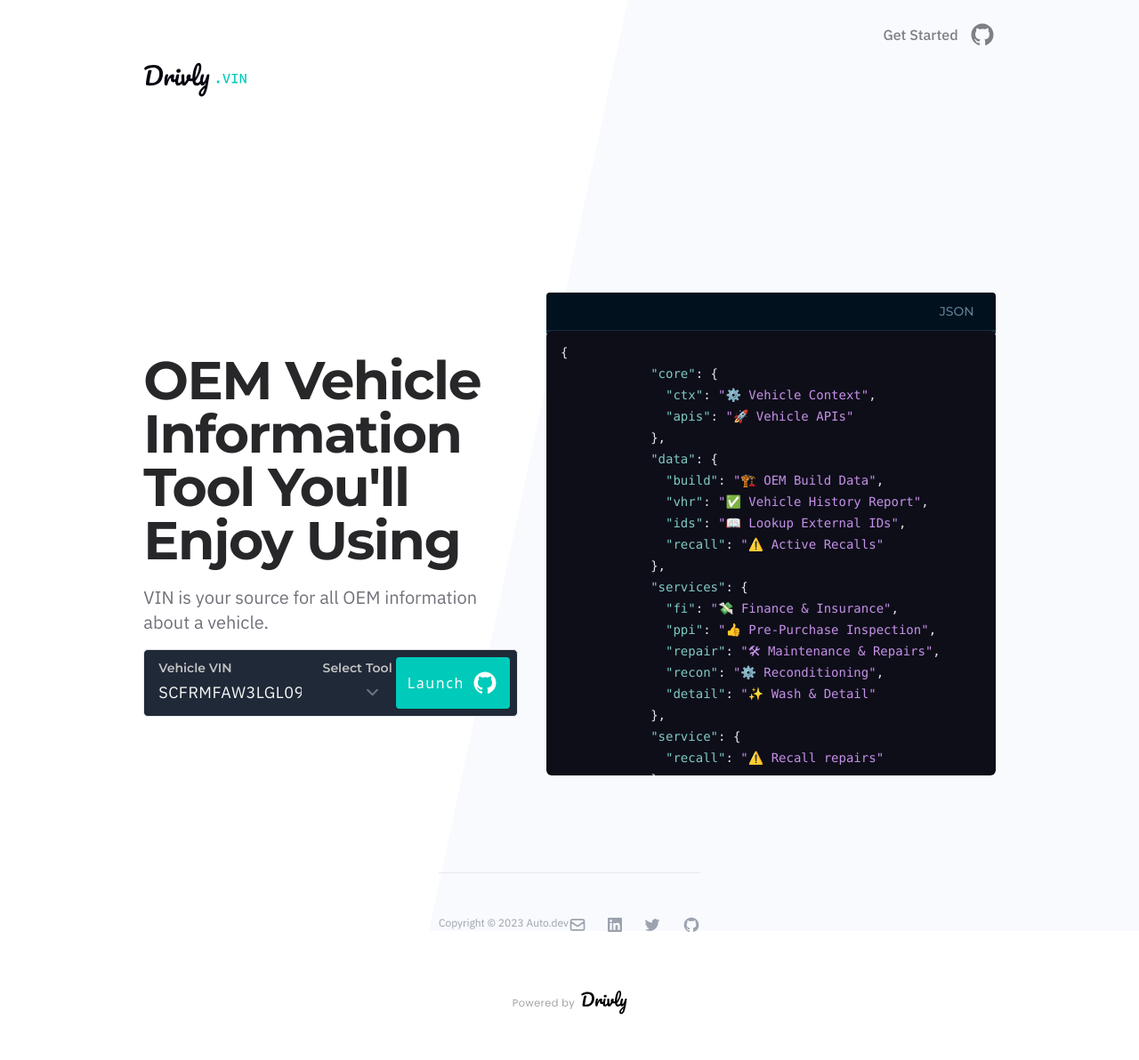
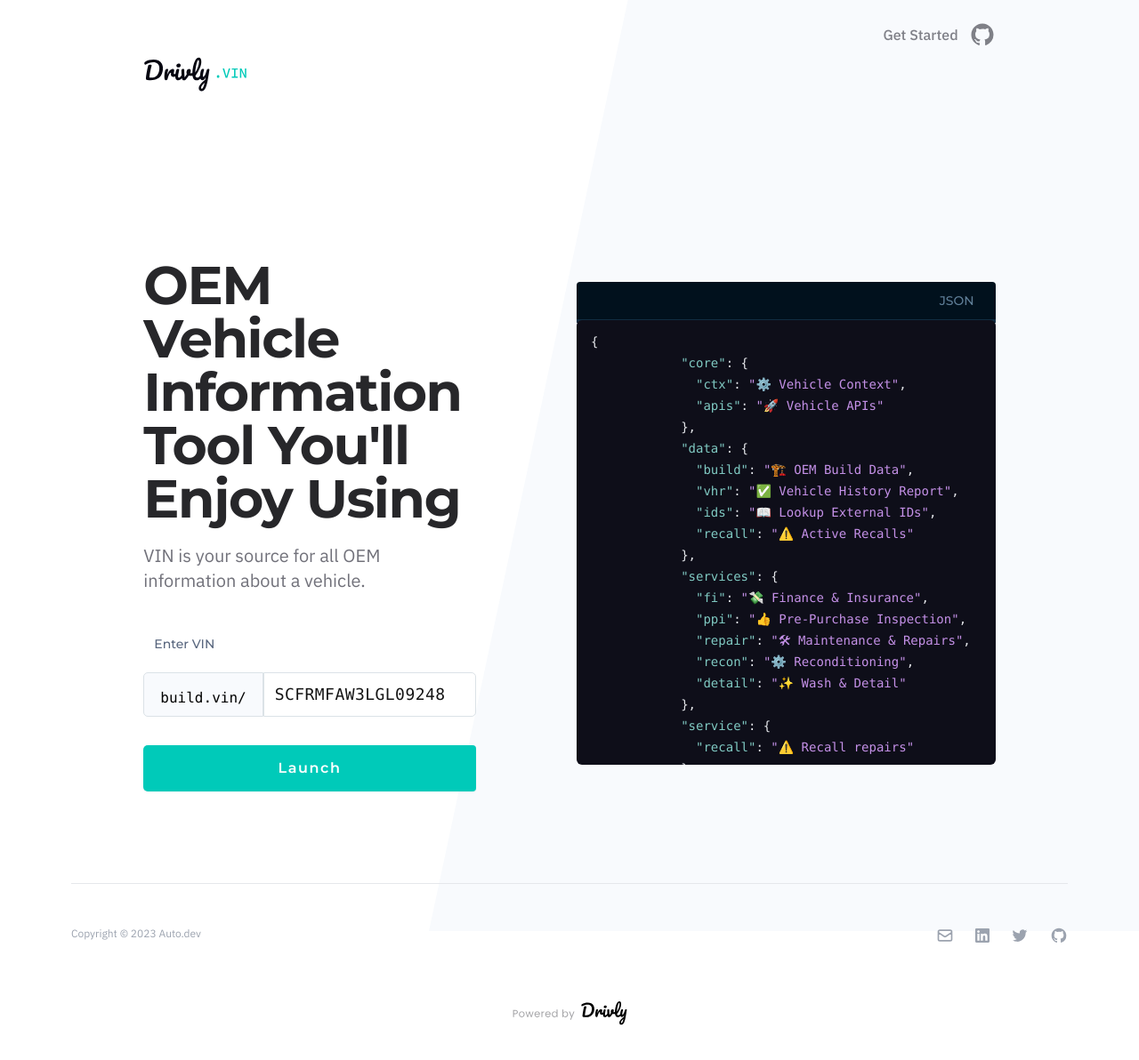
Before and after one commit to drivly/page.vin, a Jekyll site: the page built from README.md, in a window 1280 px wide. Shown: the top 1192 px of the page at 89% size. Built offline with Jekyll 4.4.1, drawn with Linux system fonts in a browser that asks for light colours; nearby versions of some CDN libraries; our own code applies the rules of GitHub Pages for plain Markdown files; comment, search, counter and statistics services are not loaded.

Commit message:
edited input, labels

```diff
--- a/_layouts/default.html
+++ b/_layouts/default.html
@@ -15,11 +15,11 @@
             fontFamily: {
               IBM: ["IBM Plex Sans", "sans-serif"],
               Montserrat: ["Montserrat", "sans-serif"],
+              Consolas: ["Consolas", "monospace"],
             },
             typography: {
               DEFAULT: {
                 css: {
-                  // color: "#060611",
                   h1: {
                     color: "#060611",
                     fontFamily: "Montserrat",
@@ -160,8 +160,10 @@
         </a>
       </div>
     </nav>
-    <div class="flex flex-col xl:flex-row items-center xl:col-start-2 xl:col-span-10 gap-8">
-      <div class="col-start-2 col-span-4 max-w-lg lg:w-full mx-auto">
+    <div
+      class="flex flex-col xl:flex-row items-center xl:col-start-2 xl:col-span-10 xl:grid xl:grid-cols-10 xl:gap-x-4"
+    >
+      <div class="col-start-1 col-span-4 max-w-lg lg:w-full mx-auto">
         <h1
           class="mt-3 text-4xl font-bold tracking-tight text-zinc-800 sm:text-5xl md:text-6xl"
         >
@@ -174,66 +176,46 @@
           {{ site.description | "VIN is your source for all OEM information
           about a vehicle." }}
         </p>
-        <div
-          class="flex flex-col sm:flex-row border-gray-200 border rounded-[5px] bg-gray-800 mt-4 p-1 pt-0"
-        >
-          <div class="flex flex-1">
-            <div
-              class="w-full flex flex-col items-start pt-2.5 flex-1 space-y-1"
+        <div class="mt-11">
+          <div class="">
+            <label
+              for="api.vin"
+              class="text-[#58667E] pl-3 pb-[21px] font-medium text-sm font-Montserrat whitespace-nowrap"
+              >Enter VIN</label
             >
-              <label
-                for="api.vin"
-                class="text-[#C3C3C3] pl-3 font-semibold text-sm font-Montserrat"
-                >Vehicle VIN</label
+            <div class="mt-[21px] flex items-center font-Consolas">
+              <span
+                id="project-title"
+                class="bg-[#F8FAFD] py-4 px-[18px] border border-[#DBE2E7] font-medium h-[50px] rounded-l-[5px] text-black"
               >
+                build.vin/
+              </span>
               <input
                 type="text"
                 name="api.vin"
                 id="vin"
                 value="SCFRMFAW3LGL09248"
-                placeholder="Enter a VIN..."
-                class="w-full py-0 outline-none border-none focus:ring-0 bg-transparent placeholder:text-gray-400 text-[#f8f8f8] text-base sm:text-lg tracking-wide font-IBM"
+                placeholder="1FMEE5DP3MLA96217"
+                class="w-full h-[50px] outline-none border-[#DBE2E7] focus:ring-0 bg-transparent placeholder:text-gray-500 text-[#151515] text-base sm:text-lg tracking-wide rounded-r-[5px]"
               />
-            </div>
-
-            <div
-              class="text-left pt-2.5 w-fit flex flex-col flex-shrink-0 space-y-1 sm:space-y-0 sm:pb-2"
-            >
-              <label
-                class="text-[#C3C3C3] ml-3 pb-0.5 font-semibold text-sm font-Montserrat"
-                for="tool"
-                >Select Tool</label
-              >
-              <select
-                name="tool"
-                id="tool"
-                class="border-transparent focus:border-transparent focus:ring-0 bg-transparent text-[#f8f8f8] font-IBM text-base sm:text-lg leading-[110%] py-0"
-              >
-                <!-- {% for item in site.data.apis.vins %} {% if item.status ==
-                "active" %}
-                <option value="{{ item.url | default: site.title }}" class="lowercase">
-                  {{ item.title | site.title }}
-                </option>
-                {% endif %} {% endfor %} -->
-              </select>
             </div>
           </div>
           <button
             type="submit"
             id="toolButton"
-            class="group flex space-x-2 sm:w-fit justify-center items-center shadow-lg rounded-[4px] sm:rounded-r-[4px] border border-transparent bg-DRIVLY_GREEN px-3 py-3 text-lg shadow-sm focus:outline-none m-1 mt-2 hover:bg-opacity-95 focus:ring-0"
+            class="group flex w-full justify-center items-center rounded-[5px] sm:rounded-r-[4px] bg-DRIVLY_GREEN px-3 py-3 text-lg shadow-sm focus:outline-none hover:bg-opacity-95 focus:ring-0 mt-8 h-[52px]"
           >
             <span
-              class="group-hover:brightness-150 tracking-widest text-white text-base font-medium capitalize"
+              class="group-hover:brightness-150 tracking-widest text-white text-base font-semibold capitalize font-Montserrat"
             >
               {{ site.callToAction | default: "Launch" }}
             </span>
-            {% include githubIcon.html variant="#ffffff" %}
+            <!-- {% include githubIcon.html variant="#ffffff" %} -->
           </button>
         </div>
       </div>
 
-      <div class="col-start-7 col-span-5 prose mx-auto w-full">
+      <div class="col-start-6 col-span-5 prose mx-auto w-full">
         <div class="language-json highlighter-rouge">
           <div class="highlight">
             <pre
@@ -278,7 +260,7 @@
       </div>
     </div>
 
-    <footer class="max-w-6xl mx-auto px-4 pt-10 pb-8 col-span-12">
+    <footer class="max-w-6xl mx-auto px-4 pt-16 pb-8 col-span-12 w-full">
       <div
         class="border-t border-gray-200 py-12 text-center md:flex md:justify-between"
       >
```
